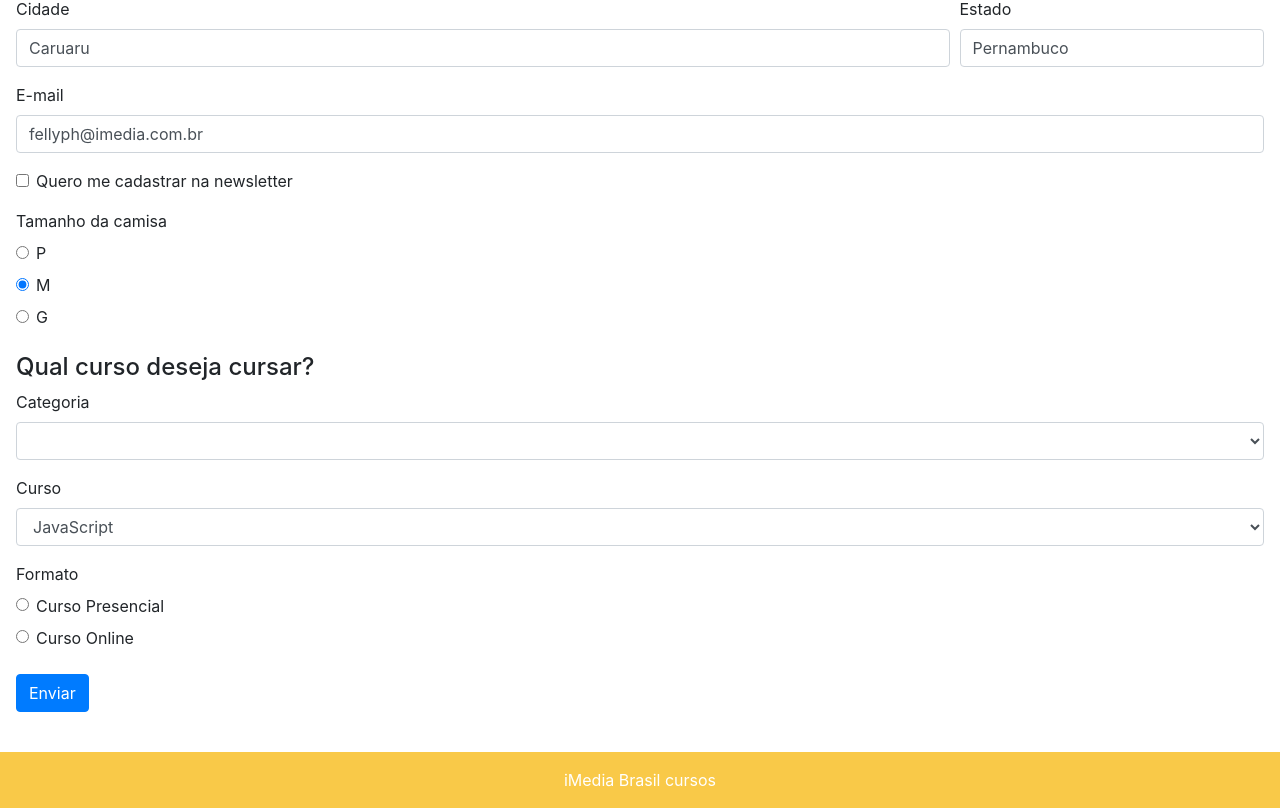
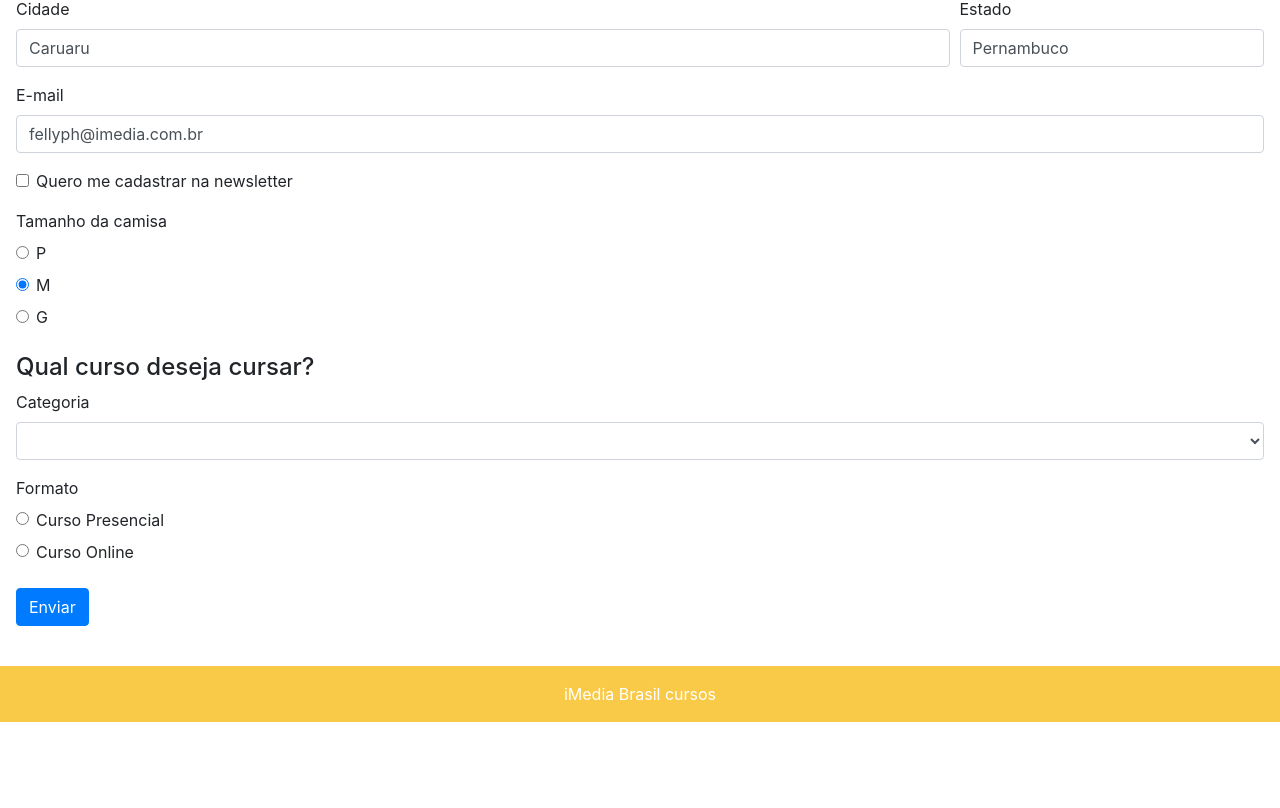
Before and after one commit to fellyph/angular-forms-curso, an Angular app: page /inscricao in a window 1280 px wide. Shown: the part 495-1303 px from the top of the page. After the commit the page ends 1217 px from the top, so only its background shows below. Built offline with nearby package versions, Linux system fonts and the light colour scheme.

Commit message:
hidding element when it was undefined

```diff
--- a/src/app/inscricao/inscricao.component.html
+++ b/src/app/inscricao/inscricao.component.html
@@ -106,11 +106,11 @@
       </select>
   </div>
 
-  <div class="form-group">
+  <div class="form-group" *ngIf="cursosFiltrados">
       <label>Curso</label>
     <select class="form-control"
             id="curso" name="curso" [(ngModel)]="curso">
-      <option *ngFor="let curso of cursos" value="curso.id">{{curso.nome}}</option>
+      <option *ngFor="let curso of cursosFiltrados" value="curso.id">{{curso.nome}}</option>
     </select>
   </div>
 
@@ -132,4 +132,5 @@
 
   <button type="submit" (click)="salvar()" class="btn btn-primary">Enviar</button>
   {{mensagem}}
+  {{cursosFiltrados | json }}
 </form>
--- a/src/app/inscricao/inscricao.component.ts
+++ b/src/app/inscricao/inscricao.component.ts
@@ -13,6 +13,7 @@ export class InscricaoComponent implements OnInit {
   public aluno: Aluno;
   public curso: String;
   public cursos;
+  public cursosFiltrados;
 
   constructor(private cursosService: CursosService) {
     this.aluno = new Aluno('Fellyph', 'cintra', 'desenvolvedor', 'Caruaru', 'Pernambuco', 'fellyph@imedia.com.br');
@@ -27,6 +28,6 @@ export class InscricaoComponent implements OnInit {
   }
 
   filtrarCursos (event) {
-    alert('Chamou filtro: ' + event);
+    this.cursosFiltrados = this.cursos.filter( curso => curso.categoria === event);
   }
 }
```
